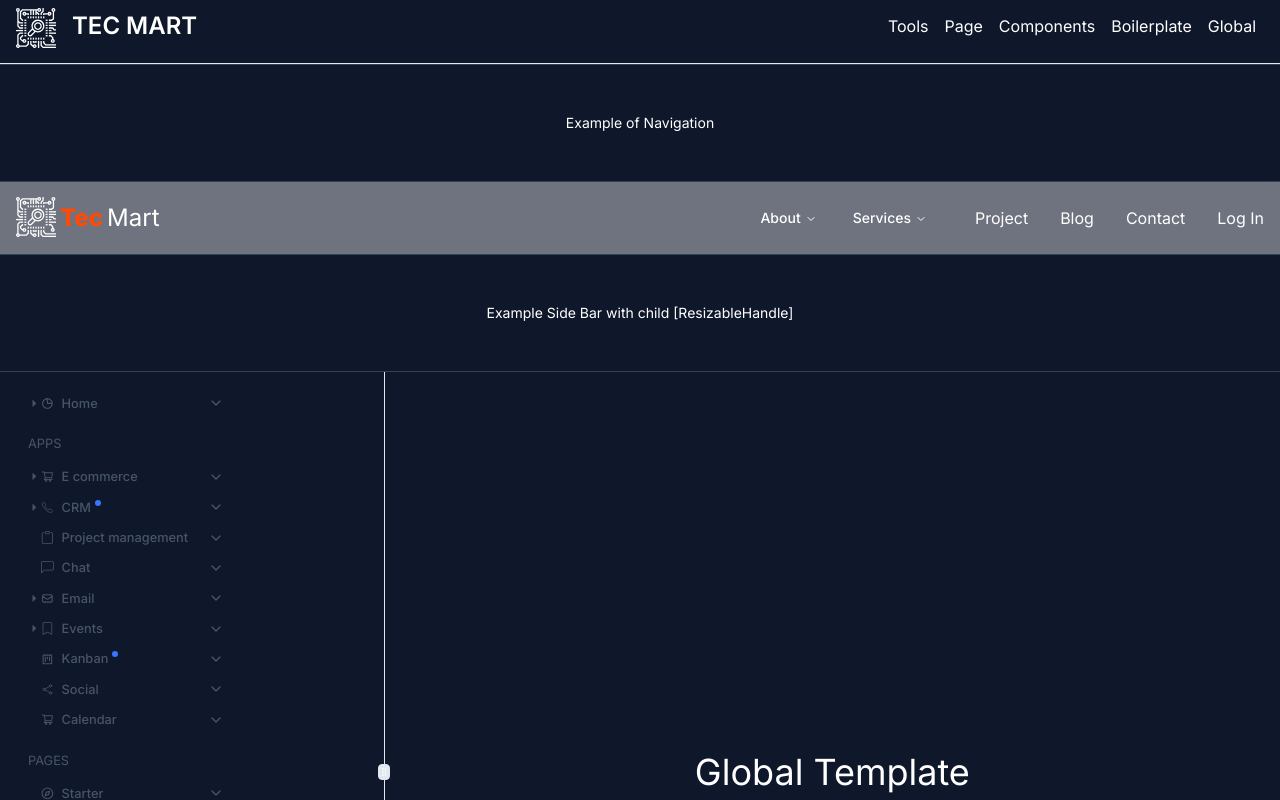
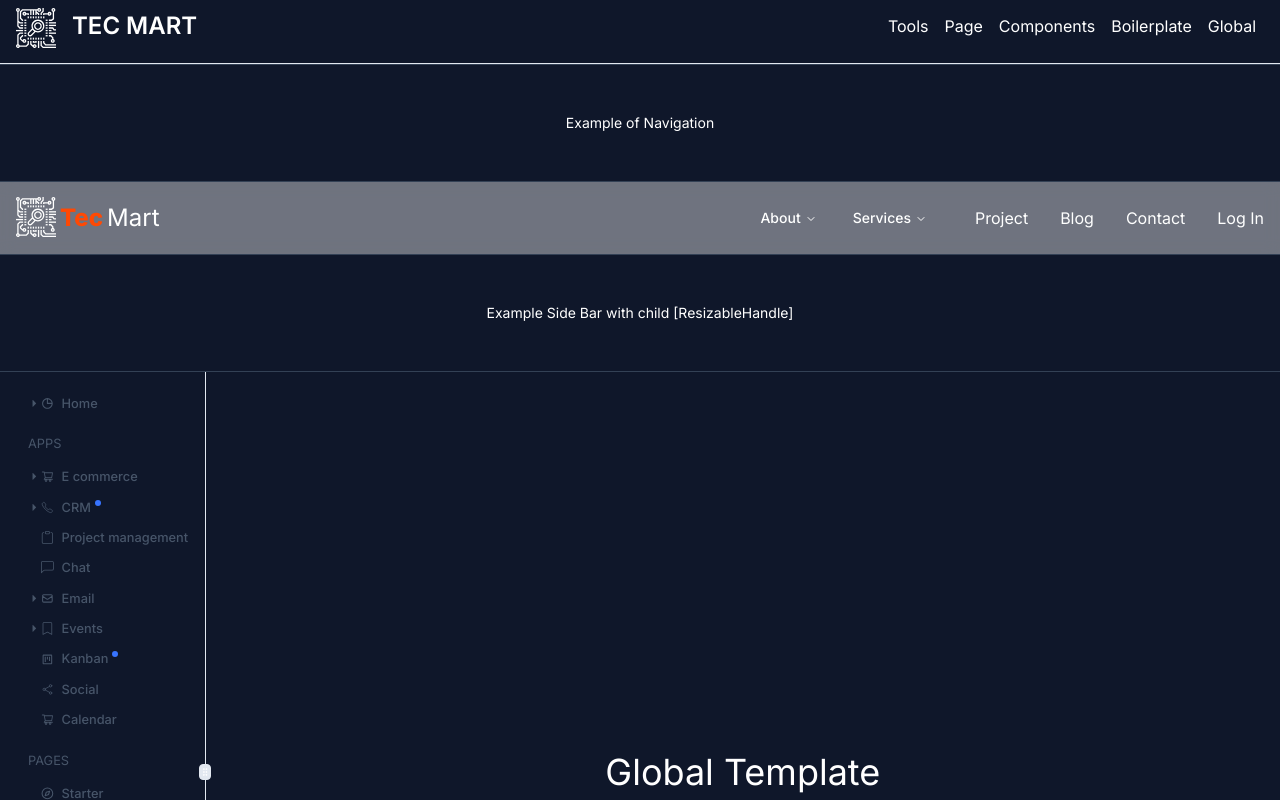
Before and after one commit to Toufiquer/tecmart-web-app, a Next.js app: page /global in a window 1280 px wide. Shown: the top 800 px of the page. Built offline with nearby package versions, Linux system fonts and the light colour scheme.

Commit message:
fix design

```diff
--- a/src/app/global/global-header.tsx
+++ /dev/null
@@ -1,14 +0,0 @@
-/*
-|-----------------------------------------
-| setting up GlobalHeader for the App
-| @author: Toufiquer Rahman<toufiquer.0@gmail.com>
-| @copyright: Toufiquer, May, 2024
-|-----------------------------------------
-*/
-
-import Nav from "./nav/nav";
-
-const GlobalHeader = () => {
-  return <Nav />;
-};
-export default GlobalHeader;
--- a/src/app/global/nav/shadcn-nav-tablet.tsx
+++ b/src/app/global/nav/shadcn-nav-tablet.tsx
@@ -49,7 +49,7 @@ export function ShadCNNavTablet() {
                         black={true}
                         width={300}
                         height={300}
-                        className="w-[300px] h-[300px]"
+                        className="w-[300px]"
                       />
                     </div>
                     <div className="pb-2">
--- a/src/app/global/page.tsx
+++ b/src/app/global/page.tsx
@@ -15,10 +15,10 @@ import {
   ResizablePanel,
   ResizablePanelGroup,
 } from "@/components/ui/resizable";
-import GlobalHeader from "./global-header";
 import SiteNavLayout from "./site-nav-layout";
 import SiteNav from "./site-nav/site-nav";
 import { useState } from "react";
+import Nav from "./nav/nav";
 
 export default function Page() {
   const [isOpen, setIsOpen] = useState(true);
@@ -36,7 +36,7 @@ export default function Page() {
       <div className=" border-0 border-y border-slate-700 py-12 text-sm text-center">
         Example of Navigation
       </div>
-      <GlobalHeader />
+      <Nav />
       <div className=" border-0 border-y border-slate-700 py-12 text-sm text-center">
         Example Side Bar with child [ResizableHandle]
       </div>
@@ -45,7 +45,7 @@ export default function Page() {
         className="min-h-[92vh]"
         onLayout={onLayout}
       >
-        <ResizablePanel defaultSize={30}>
+        <ResizablePanel defaultSize={16}>
           <SiteNav isOpen={isOpen} />
         </ResizablePanel>
         <ResizableHandle withHandle />
```
